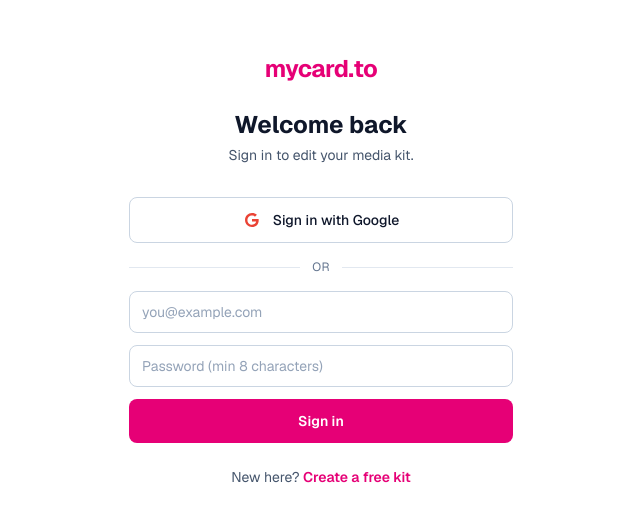
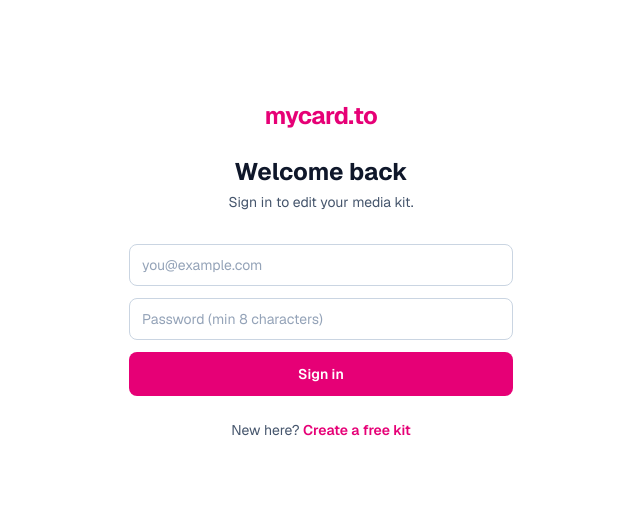
Before and after one commit to bobbybattles/mycard-app, a Next.js app: page /login in a window 1280 px wide. Shown: the part 130-652 px from the top of the page, without its empty margins (319-959 px from the left). Built offline with nearby package versions, Linux system fonts and the light colour scheme; no server answers.

Commit message:
Hide Google sign-in until the Supabase Google provider is configured

```diff
--- a/components/auth/auth-form.tsx
+++ b/components/auth/auth-form.tsx
@@ -3,6 +3,11 @@
 import { useState } from "react";
 import { useRouter, useSearchParams } from "next/navigation";
 import { createClient } from "@/lib/supabase/client";
+
+// Google sign-in is hidden until the Google OAuth provider is enabled in
+// the Supabase dashboard (Authentication → Providers → Google). Flip this
+// to true once that is configured to bring the button back.
+const GOOGLE_ENABLED = false;
 
 type Mode = "sign-in" | "sign-up";
 
@@ -74,6 +79,10 @@
 
   return (
     <div className="space-y-4">
+      {/* Google sign-in + the "or" divider — hidden via GOOGLE_ENABLED
+          until the Google provider is enabled in Supabase. */}
+      {GOOGLE_ENABLED && (
+        <>
           <button
             type="button"
             onClick={handleGoogle}
@@ -93,6 +102,8 @@
             <span className="text-xs text-slate-500 uppercase tracking-wide">or</span>
             <div className="h-px flex-1 bg-slate-200" />
           </div>
+        </>
+      )}
 
       <form onSubmit={handleEmail} className="space-y-3">
         <input
```
Lines whose indentation alone changed are shown as unchanged.
